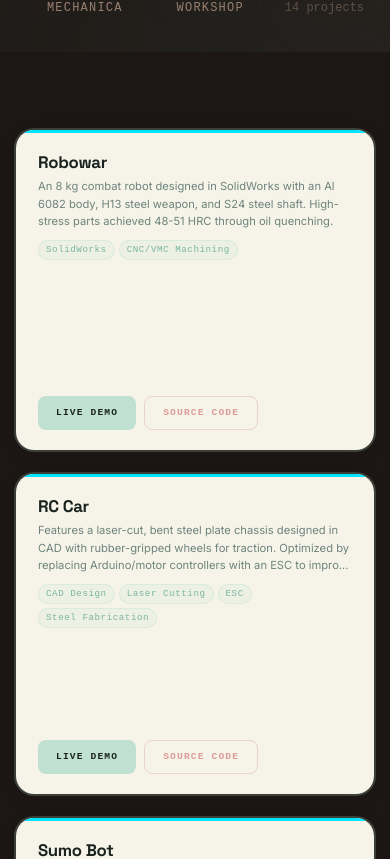
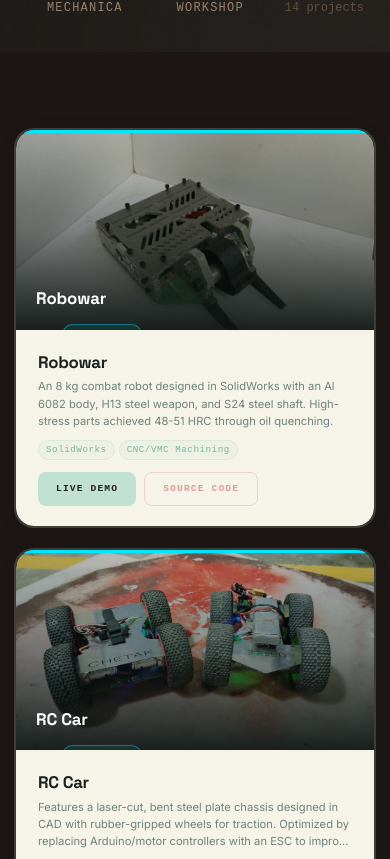
Before and after one commit to sswayam935-ai/RAVCLUB.IN, a Next.js app: page /projects in a window 390 px wide. Shown: the part 792-1651 px from the top of the page. Built offline with nearby package versions, Linux system fonts and the light colour scheme.

Commit message:
fix: update gallery photo paths to match actual files + show project images on mobile

```diff
--- a/src/app/projects/ProjectCard.module.css
+++ b/src/app/projects/ProjectCard.module.css
@@ -215,7 +215,8 @@
 
 /* ─── Touch device overrides (@media hover: none) ─── */
 /* On touch screens the 3D flip never fires.
-   We skip the flip entirely: always show cardContent, always hide cardFront. */
+   Show the image (front face) always, and the content panel always visible below.
+   The card stacks vertically: image on top, content below. */
 
 @media (hover: none) {
   /* Tap feedback */
@@ -223,18 +224,34 @@
     transform: scale(0.98);
   }
 
-  /* Always show back face */
-  .cardContent {
-    transform: rotateX(0deg);
+  /* Stack vertically instead of overlapping */
+  .card {
+    flex-direction: column;
+    align-items: stretch;
+    min-height: auto;
+    perspective: none;
   }
 
-  /* Always hide front face */
+  /* Image front — fixed height at top */
   .cardFront {
-    opacity: 0;
-    pointer-events: none;
+    position: relative;
+    opacity: 1;
+    pointer-events: auto;
+    height: 200px;
+    flex-shrink: 0;
+    border-radius: 18px 18px 0 0;
   }
 
-  /* Always show color bar at full opacity */
+  /* Content panel — always visible below image */
+  .cardContent {
+    position: relative;
+    transform: none;
+    inset: auto;
+    flex: 1;
+    border-radius: 0 0 18px 18px;
+  }
+
+  /* Color bar always full opacity */
   .colorBar {
     opacity: 1;
   }
--- a/src/components/sections/PhotoMarqueeSection.tsx
+++ b/src/components/sections/PhotoMarqueeSection.tsx
@@ -8,13 +8,21 @@
  * scales automatically so every photo gets screen time.
  */
 
-/* ─── Gallery photos — add new entries here as you add files to public/gallery/ ─── */
+/* ─── Gallery photos — matches files in public/gallery/ ─── */
 const GALLERY_PHOTOS: { src: string; caption: string }[] = [
-  { src: "/gallery/competition.jpg",   caption: "Competition Day"     },
-  { src: "/gallery/drone-inspect.jpg", caption: "Drone Inspection"    },
-  { src: "/gallery/lab-night.jpg",     caption: "Late Night Lab"      },
-  { src: "/gallery/robot-build.jpg",   caption: "Robot Build Session" },
-  { src: "/gallery/soldering.jpg",     caption: "Soldering Workshop"  },
+  { src: "/gallery/1.jpg",                        caption: "Club Session"        },
+  { src: "/gallery/2.jpg",                        caption: "Build Day"           },
+  { src: "/gallery/3.jpg",                        caption: "Workshop"            },
+  { src: "/gallery/4.jpg",                        caption: "Competition"         },
+  { src: "/gallery/5.jpg",                        caption: "Engineering Lab"     },
+  { src: "/gallery/6.jpg",                        caption: "Team Work"           },
+  { src: "/gallery/7.jpg",                        caption: "Robot Testing"       },
+  { src: "/gallery/8.jpg",                        caption: "Drone Build"         },
+  { src: "/gallery/9.jpg",                        caption: "Soldering Session"   },
+  { src: "/gallery/10.jpeg",                      caption: "Circuit Assembly"    },
+  { src: "/gallery/11.jpg",                       caption: "Presentation Day"    },
+  { src: "/gallery/12.jpg",                       caption: "Late Night Lab"      },
+  { src: "/gallery/IMG_20260314_154150902.jpg",   caption: "Club in Action"      },
 ];
 
 /* Duration grows with the number of photos so all are always visible */
```
